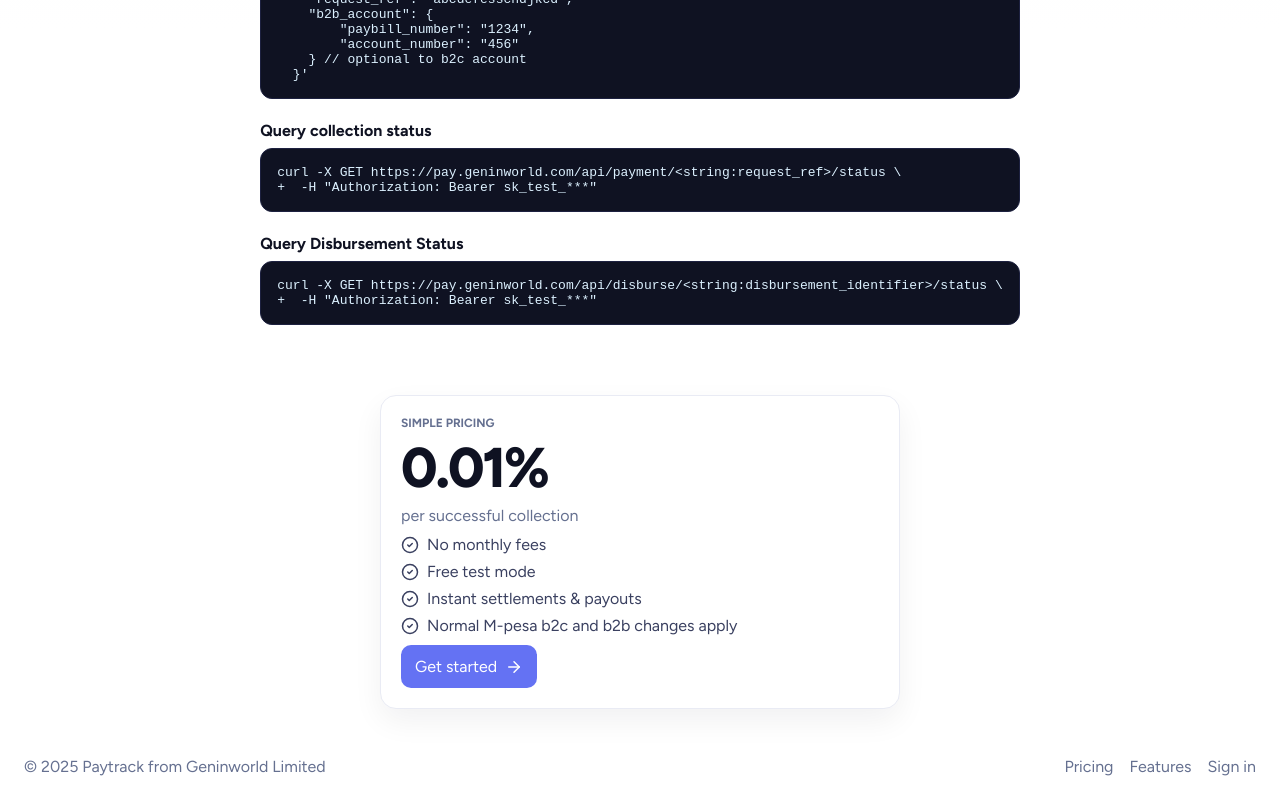
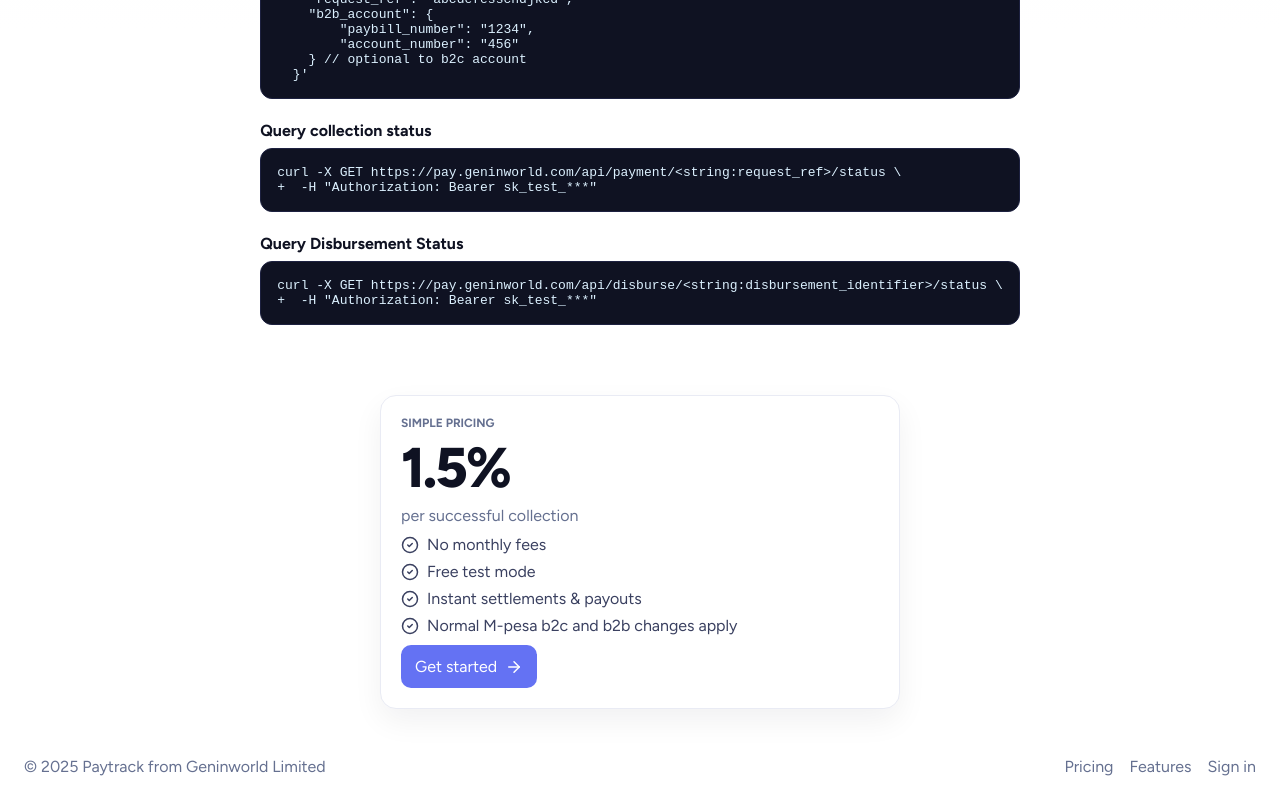
Before and after one commit to GeninWorld/PayTrack, a Next.js app in the folder payfront/: page / in a window 1280 px wide. Shown: the part 1125-1925 px from the top of the page. Built offline with nearby package versions, Linux system fonts and the light colour scheme; no server answers.

Commit message:
command-x

```diff
--- a/payfront/src/app/dashboard/wallet/page.js
+++ b/payfront/src/app/dashboard/wallet/page.js
@@ -83,7 +83,7 @@ export default function WalletPage() {
               <div className={styles.chip}><div className={styles.chipBoxA} /><div className={styles.chipBoxB} /></div>
             </div>
             <div className={styles.walletBody}>
-              <div className={styles.label}>Card holder</div>
+              <div className={styles.label}>Tenant Name</div>
               <div className={styles.holder}>{loading ? "Loading..." : wallet?.name || "—"}</div>
               <div className={styles.infoRow}>
                 <div>
--- a/payfront/src/app/page.js
+++ b/payfront/src/app/page.js
@@ -220,7 +220,7 @@ export default function Home() {
       <section id="pricing" className={styles.pricing}>
         <div className={styles.priceCard}>
           <div className={styles.priceHeader}>Simple pricing</div>
-          <div className={styles.priceValue}>0.01%</div>
+          <div className={styles.priceValue}>1.5%</div>
           <div className={styles.priceNote}>per successful collection</div>
           <ul className={styles.priceList}>
             <li>
```
Also changed, not shown: 1 other file (tests, documents, lock files or other folders).
